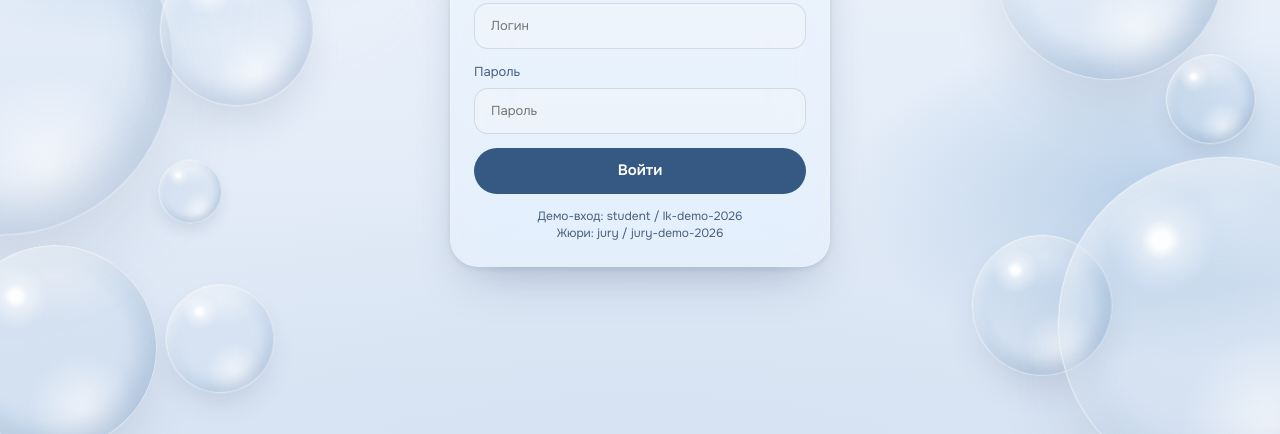
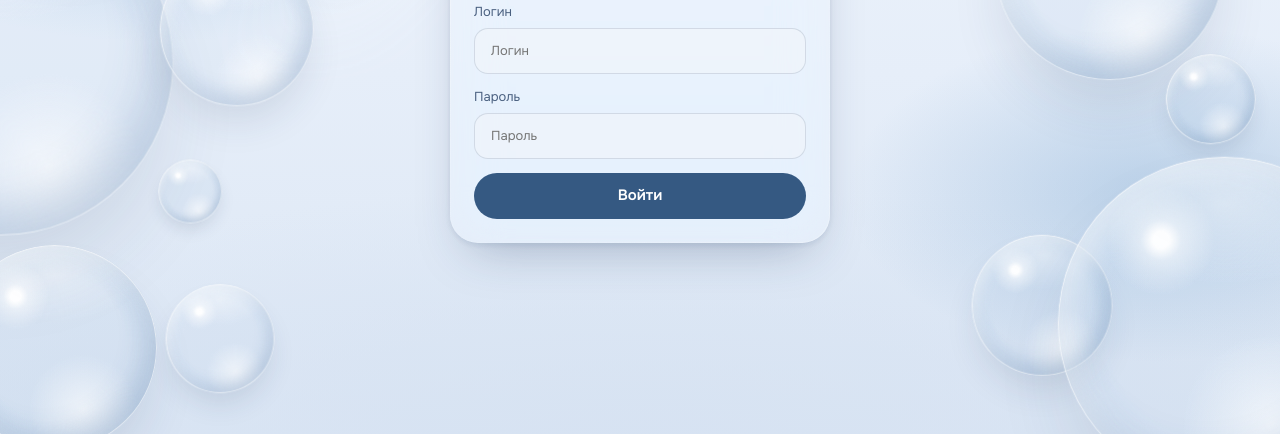
Before and after one commit to AlimPros/student-cabinet, a plain HTML site: page index.html in a window 1280 px wide. Shown: the part 366-800 px from the top of the page. Drawn offline with Linux system fonts and the light colour scheme.

Commit message:
Убрать подсказку с демо-логинами на экране входа

```diff
--- a/index.html
+++ b/index.html
@@ -1150,7 +1150,6 @@ button, [data-action], .dock { touch-action: manipulation; }
       <label class="field"><span>Пароль</span><input name="password" type="password" autocomplete="current-password" placeholder="Пароль"></label>
       <p id="loginError" class="hint" role="alert" hidden></p>
       <button class="btn" type="submit">Войти</button>
-      <p class="hint">Демо-вход: student / lk-demo-2026<br>Жюри: jury / jury-demo-2026</p>
     </form>
   </main>
 
```
Also changed, not shown: 1 other file.
